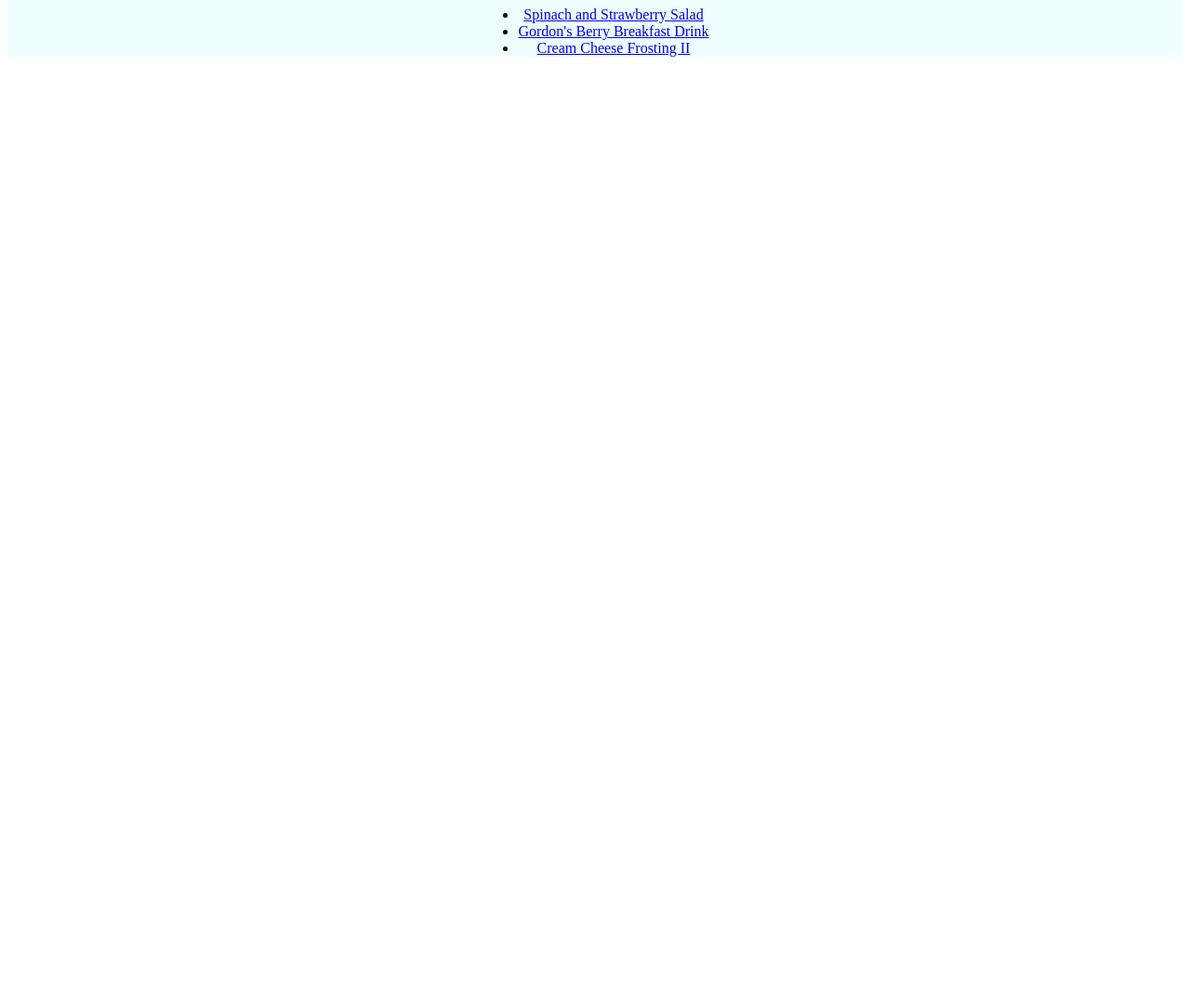
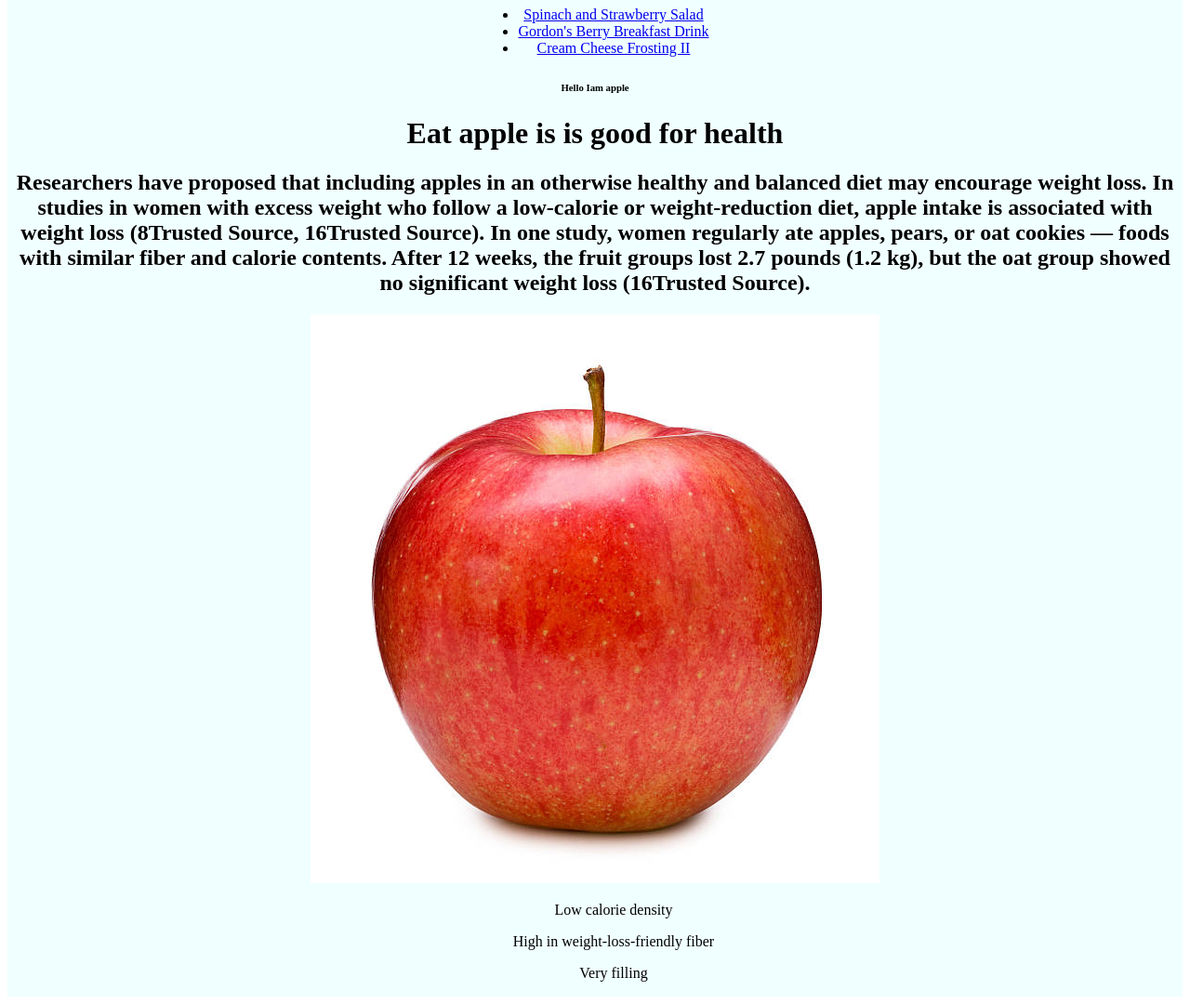
Before and after one commit to bahoz-ali/trail-code-review, a website: page index.html in a window 1280 px wide. Shown: the part 500-1580 px from the top of the page at 93% size. Before the commit the page ends 800 px from the top, so only its background shows below. Drawn offline with Linux system fonts and the light colour scheme; files that its build step writes are made by us from their sources.

Commit message:
adding some benigit of apple.

```diff
--- a/index.html
+++ b/index.html
@@ -1,27 +1,56 @@
 <!DOCTYPE html>
 <html lang="en">
-
   <head>
-    <meta charset="UTF-8">
-    <meta http-equiv="X-UA-Compatible" content="IE=edge">
-    <meta name="viewport" content="width=device-width, initial-scale=1.0">
+    <meta charset="UTF-8" />
+    <meta http-equiv="X-UA-Compatible" content="IE=edge" />
+    <meta name="viewport" content="width=device-width, initial-scale=1.0" />
     <link rel="stylesheet" href="css/style.css" type="text/css" />
     <title>Real food made Real Good!</title>
   </head>
+  <body>
     <!-- Header Section -->
-<header> Real food made Real Good!</header>
+    <header>Real food made Real Good!</header>
     <!-- Main section -->
+
     <main>
-    <div><img src="recipes/images/bon.png" alt="images"></div>
-    <h1> Real food made Real Good!</h1>
+      <div><img src="recipes/images/bon.png" alt="images" /></div>
+      <h1>Real food made Real Good!</h1>
       <!--Bottom Navigation section -->
       <ul>
-            <li><a href="recipes/spinach_salad.html"> Spinach and Strawberry Salad </a></li>
-            <li><a href="recipes/berry.html"> Gordon's Berry Breakfast Drink</a></li>
-            <li><a href="recipes/cream_cheese.html"> Cream Cheese Frosting II </a></li>
+        <li>
+          <a href="recipes/spinach_salad.html">
+            Spinach and Strawberry Salad
+          </a>
+        </li>
+        <li>
+          <a href="recipes/berry.html"> Gordon's Berry Breakfast Drink</a>
+        </li>
+        <li>
+          <a href="recipes/cream_cheese.html"> Cream Cheese Frosting II </a>
+        </li>
       </ul>
+      <div>
+        <h6>Hello Iam apple</h6>
+        <h1>Eat apple is is good for health</h1>
+        <h2>
+          Researchers have proposed that including apples in an otherwise
+          healthy and balanced diet may encourage weight loss. In studies in
+          women with excess weight who follow a low-calorie or weight-reduction
+          diet, apple intake is associated with weight loss (8Trusted Source,
+          16Trusted Source). In one study, women regularly ate apples, pears, or
+          oat cookies — foods with similar fiber and calorie contents. After 12
+          weeks, the fruit groups lost 2.7 pounds (1.2 kg), but the oat group
+          showed no significant weight loss (16Trusted Source).
+        </h2>
 
+        <img src="recipes/images/apple.jpg" alt="" />
 
+        <ul>
+          <p>Low calorie density</p>
+          <p>High in weight-loss-friendly fiber</p>
+          <p>Very filling</p>
+        </ul>
+      </div>
     </main>
   </body>
 </html>
```
Lines whose indentation alone changed are shown as unchanged.
